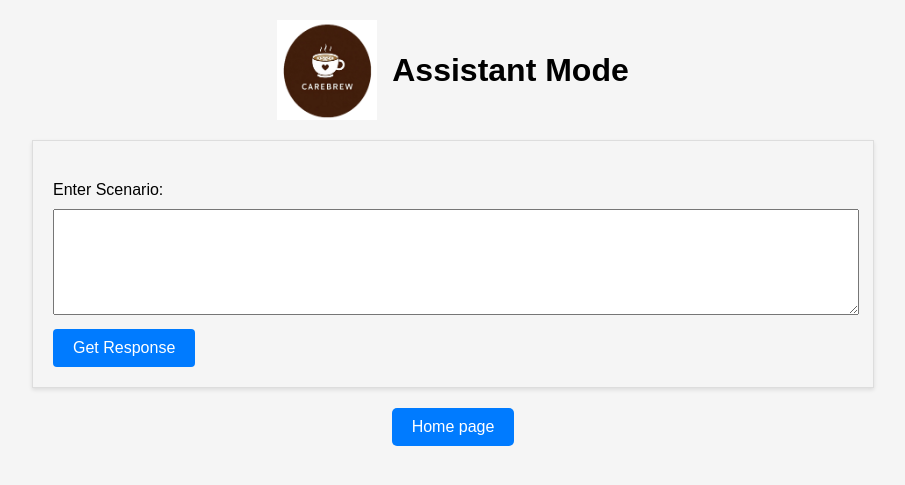
After one commit to ece1786-2024/CareBrew, a Flask app: template templates/assistant_mode_base.html in a window 1280 px wide. The commit adds this page. Shown: the top 485 px of the page, without its empty margins (187-1092 px from the left). Run offline with Flask 3, Linux system fonts and the light colour scheme; the template is opened without the code that fills it, so the values that code supplies are empty.

Commit message:
Adding more html files

```diff
--- a/app.py
+++ b/app.py
@@ -25,12 +25,14 @@ def training_mode():
     # Check if the shuffle button was clicked
     if request.method == 'POST' and 'shuffle' in request.form:
         scenario = generate_scenario()
+
     # Process the form for user response in Training Mode
     elif request.method == 'POST' and 'user_response' in request.form:
         user_response = request.form['user_response']
         processed_response = process_training_response(generated_scenario, user_response)
+        return render_template('training_mode_response.html', scenario=scenario, user_response=user_response, processed_response=processed_response)
 
-    return render_template('training_mode.html', scenario=scenario, processed_response=processed_response)
+    return render_template('training_mode_base.html', scenario=scenario)
 
 
 # Route for Assistant Mode
@@ -42,8 +44,9 @@ def assistant_mode():
     if request.method == 'POST' and 'user_scenario' in request.form:
         user_scenario = request.form['user_scenario']
         generated_response = generate_assistant_response(user_scenario)
+        return render_template('assistant_mode_response.html', user_scenario=user_scenario, generated_response=generated_response)
 
-    return render_template('assistant_mode.html', generated_response=generated_response)
+    return render_template('assistant_mode_base.html')
 
 if __name__ == '__main__':
     app.run(debug=True)
--- /dev/null
+++ b/templates/assistant_mode_base.html
@@ -0,0 +1,35 @@
+<!DOCTYPE html>
+<html lang="en">
+<head>
+    <meta charset="UTF-8">
+    <title>CareBrew - Assistant Mode</title>
+    <link rel="stylesheet" href="{{ url_for('static', filename='style.css') }}">
+    <style>
+        body { font-family: Arial, sans-serif; margin: 0; padding-top: 20px; display: flex; flex-direction: column; align-items: center; }
+        .header { display: flex; align-items: center; justify-content: center; width: 100%; max-width: 900px; margin-bottom: 20px; text-align: center; }
+        .logo { width: 100px; height: 100px; margin-right: 15px; }
+        h1 { font-size: 2em; margin: 0; }
+        .container { width: 80%; max-width: 800px; border: 1px solid #ddd; padding: 20px; box-shadow: 0 2px 4px rgba(0, 0, 0, 0.1); }
+        textarea { width: 100%; margin-top: 10px; height: 100px; }
+        button { margin-top: 10px; padding: 10px 20px; font-size: 16px; }
+        .form-section { margin-top: 20px; }
+        p { margin-top: 15px; }
+        .back-button { margin-top: 20px; padding: 10px 20px; background-color: #007BFF; color: #fff; border: none; border-radius: 5px; cursor: pointer; text-decoration: none; }
+        .back-button:hover { background-color: #0056b3; }
+    </style>
+</head>
+<body>
+    <header class="header">
+        <img src="{{ url_for('static', filename='logo.png') }}" alt="CareBrew Logo" class="logo">
+        <h1>Assistant Mode</h1>
+    </header>
+    <div class="container">
+        <form method="post" class="form-section">
+            <label for="user_scenario">Enter Scenario:</label>
+            <textarea name="user_scenario" required></textarea>
+            <button type="submit">Get Response</button>
+        </form>
+    </div>
+    <a href="{{ url_for('base') }}" class="back-button">Home page</a>
+</body>
+</html>
```
Also changed, not shown: templates/assistant_mode_response.html (renamed from templates/training_mode.html, +6 -15 lines), templates/training_mode_base.html (renamed from templates/assistant_mode.html, +10 -9 lines), templates/training_mode_response.html (added, +34 -0 lines).
